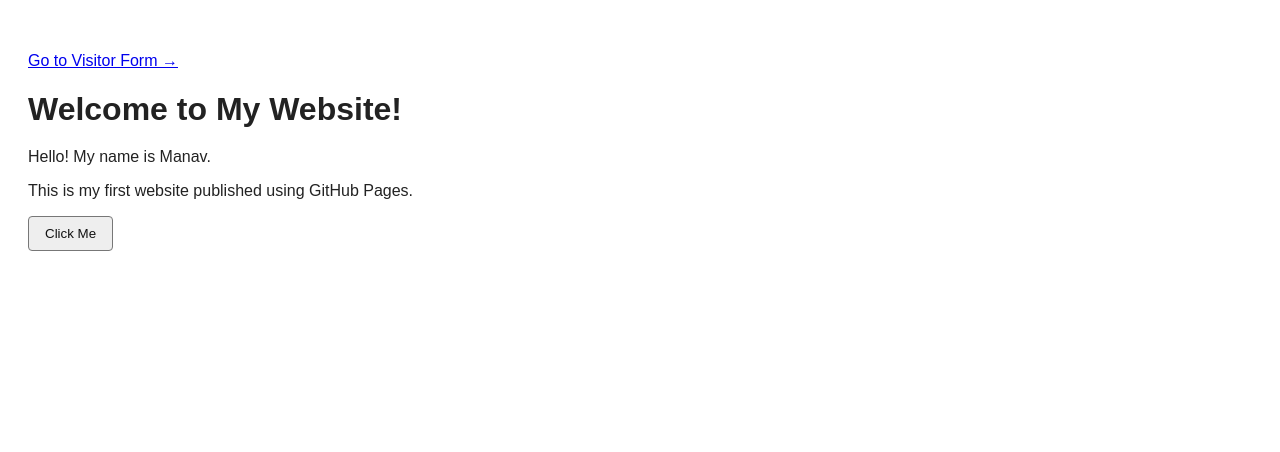
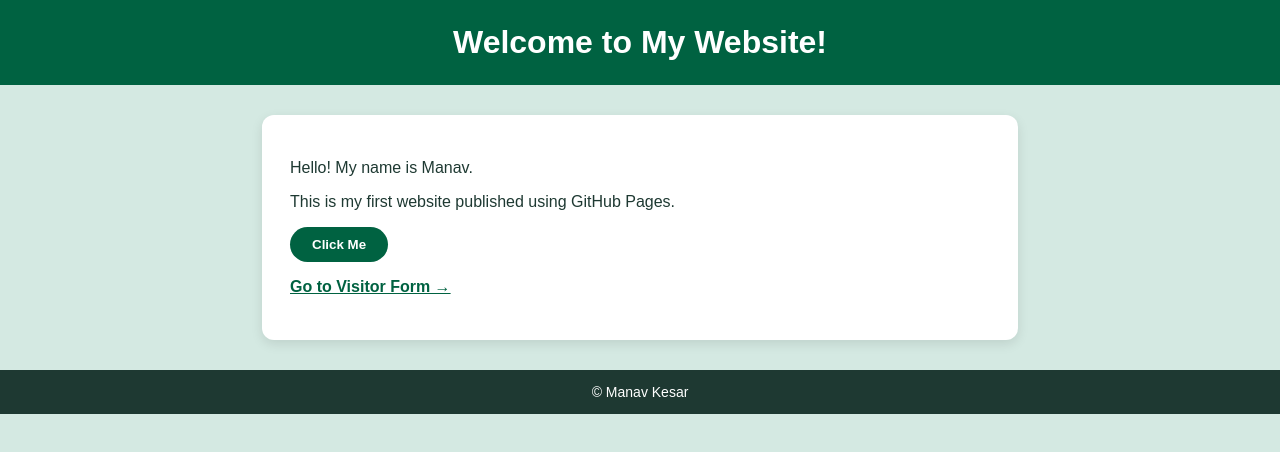
Before and after one commit to manavkesar123/manav-website, a plain HTML site: page index.html in a window 1280 px wide. Drawn offline with Linux system fonts and the light colour scheme.

Commit message:
Update index.html

```diff
--- a/index.html
+++ b/index.html
@@ -1,74 +1,73 @@
 <!DOCTYPE html>
 <html lang="en">
-
 <head>
   <meta charset="UTF-8">
-    <meta name="viewport"
-          content="width=device-width, initial-scale=1.0">
-
-    <title>Manav's First Website</title>
-
+  <meta name="viewport" content="width=device-width, initial-scale=1.0">
+  <title>Manav's Website</title>
   <style>
     body {
+      margin: 0;
       font-family: Arial, sans-serif;
-            background-color: white;
-            color: #222;
-            padding: 28px 20px;
+      background-color: #D4E9E2;
+      color: #1E3932;
     }
-
-        h1 {
-            font-size: 32px;
-            margin-bottom: 20px;
+    header {
+      background-color: #006241;
+      color: white;
+      padding: 24px 20px;
+      text-align: center;
     }
-
-        p {
-            margin-bottom: 16px;
+    header h1 { margin: 0; font-size: 32px; }
+    .card {
+      background: white;
+      max-width: 700px;
+      margin: 30px auto;
+      padding: 28px;
+      border-radius: 12px;
+      box-shadow: 0 4px 12px rgba(0,0,0,0.1);
     }
-
     button {
-            background-color: #eee;
-            color: #111;
-            border: 1px solid #777;
-            border-radius: 4px;
-            padding: 9px 16px;
+      background-color: #006241;
+      color: white;
+      border: none;
+      border-radius: 50px;
+      padding: 10px 22px;
+      font-weight: bold;
       cursor: pointer;
     }
-
-        button:hover {
-            background-color: #ddd;
-        }
-
-        #message {
-            margin-top: 16px;
-            color: #176b35;
-            font-weight: bold;
+    button:hover { background-color: #00754A; }
+    a { color: #006241; font-weight: bold; }
+    #message { margin-top: 16px; color: #006241; font-weight: bold; }
+    footer {
+      background-color: #1E3932;
+      color: white;
+      text-align: center;
+      padding: 14px;
+      font-size: 14px;
     }
   </style>
 </head>
+<body>
+  <header>
+    <h1>Welcome to My Website!</h1>
+  </header>
+
+  <div class="card">
+    <p>Hello! My name is Manav.</p>
+    <p>This is my first website published using GitHub Pages.</p>
+
+    <button type="button" onclick="showMessage()">Click Me</button>
+    <p id="message" role="status"></p>
+
     <p><a href="form.html">Go to Visitor Form →</a></p>
-<body>
+  </div>
 
-    <h1>Welcome to My Website!</h1>
-
-    <p>Hello! My name is Manav.</p>
-
-    <p>
-        This is my first website published
-        using GitHub Pages.
-    </p>
-
-    <button onclick="showMessage()">
-        Click Me
-    </button>
-
-    <p id="message" role="status"></p>
+  <footer>© Manav Kesar</footer>
 
   <script>
     function showMessage() {
-            document.getElementById("message")
-                .textContent = "Hello from Manav!";
+      document.getElementById("message").textContent = "Hello from Manav!";
     }
   </script>
-
 </body>
 </html>
```
Lines whose indentation alone changed are shown as unchanged.
